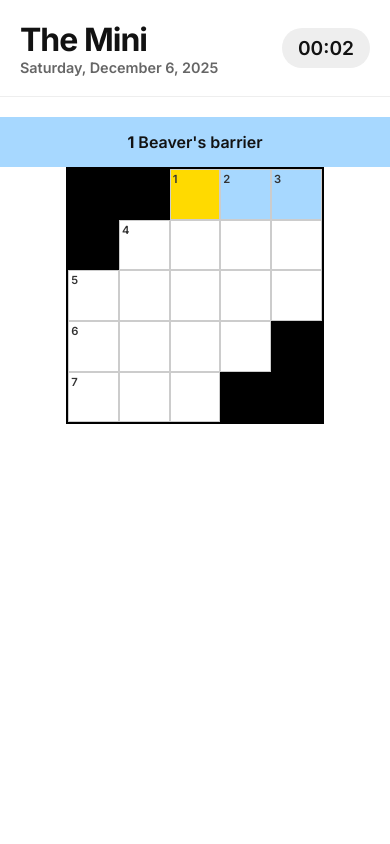
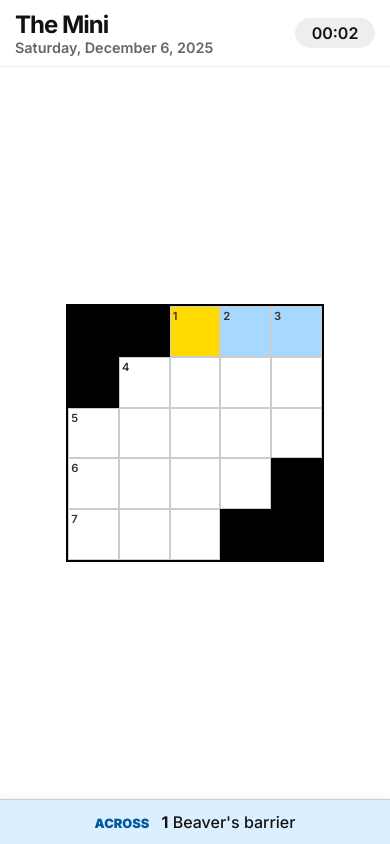
Before and after one commit to SolaireRocks/MiniCrossword, a plain HTML site: page index.html in a window 390 px wide. Both pictures are taken after a click on the button "Start Puzzle". Drawn offline with Linux system fonts and the light colour scheme; no server answers.

Commit message:
mobile update

```diff
--- a/index.html
+++ b/index.html
@@ -2,7 +2,7 @@
 <html lang="en">
 <head>
     <meta charset="UTF-8">
-    <meta name="viewport" content="width=device-width, initial-scale=1.0">
+    <meta name="viewport" content="width=device-width, initial-scale=1.0, maximum-scale=1.0, user-scalable=no">
     <title>Daily Mini Crossword</title>
     <!-- Google Fonts for a modern look -->
     <link href="https://fonts.googleapis.com/css2?family=Inter:wght@400;500;600;700;900&display=swap" rel="stylesheet">
@@ -28,11 +28,10 @@
             font-family: 'Inter', sans-serif;
             background-color: var(--bg-color);
             color: var(--text-color);
-            display: flex;
-            flex-direction: column;
-            align-items: center;
             min-height: 100vh;
             overflow-x: hidden;
+            /* Prevent bounce scroll on mobile */
+            overscroll-behavior: none;
         }
 
         /* --- Start Screen --- */
@@ -231,9 +230,12 @@
             opacity: 0;
             transition: opacity 0.5s ease-in;
             width: 100%;
+            /* Make game UI take full dynamic viewport height */
+            height: 100dvh;
             display: flex;
             flex-direction: column;
             align-items: center;
+            background-color: white;
         }
 
         .game-ui.visible {
@@ -249,7 +251,7 @@
             justify-content: space-between;
             align-items: center;
             border-bottom: 1px solid #eee;
-            margin-bottom: 20px;
+            flex-shrink: 0; /* Prevent header from shrinking */
         }
 
         .header-left h1 {
@@ -278,17 +280,22 @@
         /* Main Layout */
         .game-layout {
             display: flex;
-            flex-direction: row; /* Side by side on desktop */
+            flex-direction: row;
             gap: 40px;
             padding: 20px;
             max-width: 1000px;
             width: 100%;
             justify-content: center;
+            flex-grow: 1; /* Allow to fill space */
+            align-items: flex-start;
         }
 
         /* Game Board */
         .board-container {
             flex-shrink: 0;
+            display: flex;
+            justify-content: center;
+            align-items: center;
         }
 
         .game-board {
@@ -297,7 +304,7 @@
             grid-template-rows: repeat(5, var(--cell-size));
             gap: 0;
             border: 2px solid var(--primary-color);
-            background: var(--primary-color); /* Grid lines color */
+            background: var(--primary-color);
         }
 
         .cell {
@@ -361,6 +368,8 @@
 
         .clue-list {
             list-style: none;
+            max-height: 400px;
+            overflow-y: auto;
         }
 
         .clue-item {
@@ -386,17 +395,27 @@
             background-color: var(--highlight-blue);
         }
 
-        /* Mobile Clue Bar */
+        /* Mobile Clue Bar (Bottom) */
         .current-clue-bar {
             display: none; /* Hidden on desktop */
             width: 100%;
-            background: var(--highlight-blue);
-            padding: 15px;
+            background: #dcefff;
+            padding: 12px 15px;
             text-align: center;
-            font-weight: 600;
-            position: sticky;
-            top: 0;
-            z-index: 10;
+            font-weight: 500;
+            border-top: 1px solid #ccc;
+            flex-shrink: 0; /* Never shrink */
+            font-size: 1rem;
+            box-shadow: 0 -2px 10px rgba(0,0,0,0.05);
+            z-index: 50;
+        }
+
+        .clue-direction {
+            font-weight: 800;
+            text-transform: uppercase;
+            font-size: 0.8rem;
+            margin-right: 8px;
+            color: #005a9c;
         }
 
         /* Buttons */
@@ -497,25 +516,78 @@
         /* Responsive Design */
         @media (max-width: 768px) {
             :root {
+                /* Dynamic sizing to ensure it fits with keyboard open */
                 --cell-size: 13vw;
             }
 
+            body {
+                height: 100%;
+                overflow: hidden;
+            }
+
+            /* Main Game Container Mobile */
+            .game-ui {
+                height: 100dvh; /* Use dynamic viewport height */
+                justify-content: space-between;
+            }
+
+            header {
+                padding: 10px 15px;
+            }
+
+            .header-left h1 {
+                font-size: 1.5rem;
+            }
+
+            .timer-container {
+                font-size: 1rem;
+                padding: 5px 12px;
+            }
+
+            /* Layout */
             .game-layout {
                 flex-direction: column;
                 align-items: center;
-                padding-top: 0;
+                justify-content: center; /* Center vertically in available space */
+                padding: 10px;
+                overflow: hidden; /* Prevent scrolling within layout */
             }
 
+            .board-container {
+                margin: auto 0; /* Center vertically */
+            }
+
+            /* Hide Desktop List */
             .clues-container {
                 display: none;
             }
 
+            /* Show Bottom Bar */
             .current-clue-bar {
                 display: block;
             }
 
             .start-title {
                 font-size: 2rem;
+            }
+        }
+
+        /* Small Screen / Landscape Tweaks */
+        @media (max-height: 600px) and (orientation: landscape) {
+            .game-ui {
+                flex-direction: row;
+            }
+            .current-clue-bar {
+                width: 300px;
+                height: 100%;
+                border-left: 1px solid #ccc;
+                border-top: none;
+                display: flex;
+                align-items: center;
+                justify-content: center;
+            }
+            .board-container {
+                margin: auto;
             }
         }
     </style>
@@ -589,11 +661,6 @@
             </div>
         </header>
 
-        <!-- Current Clue Bar (Mobile/Tablet view) -->
-        <div class="current-clue-bar" id="current-clue-bar">
-            <span id="active-clue-text">Select a cell to start</span>
-        </div>
-
         <main class="game-layout">
             <!-- The Grid -->
             <div class="board-container">
@@ -618,6 +685,12 @@
                 </div>
             </div>
         </main>
+
+        <!-- Current Clue Bar (Mobile/Tablet view) - Moved to bottom for mobile layout -->
+        <div class="current-clue-bar" id="current-clue-bar">
+            <span id="clue-direction-label" class="clue-direction">ACROSS</span>
+            <span id="active-clue-text">Select a cell to start</span>
+        </div>
     </div>
 
     <!-- Victory Modal -->
--- a/puzzle-data.js
+++ b/puzzle-data.js
@@ -1,3 +1,4 @@
+// puzzle-data.js
 export const dailyPuzzle = {
     // 5x5 Grid Solution
     // '#' represents a black square
--- a/script.js
+++ b/script.js
@@ -59,6 +59,7 @@ const boardEl = document.getElementById('game-board');
 const acrossCluesList = document.getElementById('across-clues');
 const downCluesList = document.getElementById('down-clues');
 const activeClueText = document.getElementById('active-clue-text');
+const clueDirectionLabel = document.getElementById('clue-direction-label'); // New element
 const timerEl = document.getElementById('timer');
 const currentDateEl = document.getElementById('current-date');
 const modal = document.getElementById('modal-overlay');
@@ -83,10 +84,9 @@ const modalMedalText = document.getElementById('modal-medal-text');
 // Mobile Keyboard Proxy
 const inputProxy = document.createElement('input');
 inputProxy.type = 'text';
-inputProxy.style.position = 'absolute';
+inputProxy.style.position = 'fixed'; // Changed to fixed to prevent scroll jumping
+inputProxy.style.top = '-1000px'; // Move off screen
 inputProxy.style.opacity = '0';
-inputProxy.style.height = '0';
-inputProxy.style.width = '0';
 inputProxy.style.fontSize = '16px';
 document.body.appendChild(inputProxy);
 
@@ -304,7 +304,10 @@ function startGame() {
     findStartingCell();
     updateHighlights();
     startTimer();
-    inputProxy.focus();
+    // Delay focus slightly to ensure transition is done
+    setTimeout(() => {
+        focusInput();
+    }, 100);
 }
 
 function findStartingCell() {
@@ -409,6 +412,7 @@ function stopTimer() {
 }
 
 function focusInput() {
+    // Keep focus on the proxy input so keyboard stays open
     inputProxy.value = '';
     inputProxy.focus();
 }
@@ -533,7 +537,13 @@ function updateHighlights() {
     document.querySelectorAll('.clue-item').forEach(c => c.classList.remove('active'));
 
     const activeCell = document.querySelector(`.cell[data-row="${activeRow}"][data-col="${activeCol}"]`);
-    if (activeCell) activeCell.classList.add('active');
+    if (activeCell) {
+        activeCell.classList.add('active');
+        // Ensure active cell is visible on mobile when keyboard is up
+        if (window.innerWidth <= 768) {
+            activeCell.scrollIntoView({ behavior: 'smooth', block: 'center' });
+        }
+    }
 
     let wordStartRow = activeRow;
     let wordStartCol = activeCol;
@@ -566,10 +576,17 @@ function updateHighlights() {
 
 function activateClue(clueObj, type) {
     if (!clueObj) return;
+
+    // Desktop: Scroll list
     const clueItem = document.getElementById(`clue-${type}-${clueObj.number}`);
     if (clueItem) {
         clueItem.classList.add('active');
         clueItem.scrollIntoView({ behavior: 'smooth', block: 'nearest' });
+    }
+
+    // Mobile: Update Bottom Bar
+    if (clueDirectionLabel) {
+        clueDirectionLabel.textContent = type.toUpperCase();
     }
     activeClueText.innerHTML = `<strong>${clueObj.number}</strong> ${clueObj.text}`;
 }
```
